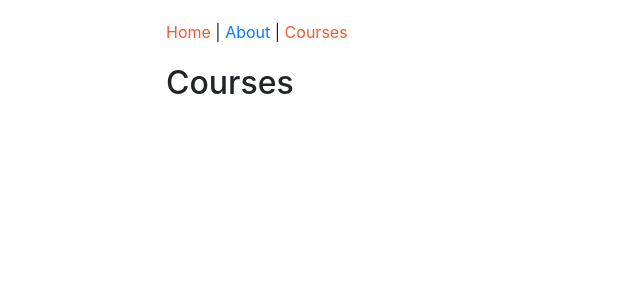
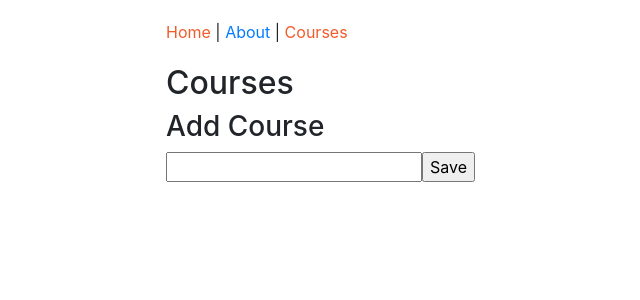
Before and after one commit to 0surface/ReactReduxPrimer, a React app: page /courses in a window 1280 px wide. Shown: the top 300 px of the page, without its empty margins (64-704 px from the left). Built offline with nearby package versions, Linux system fonts and the light colour scheme.

Commit message:
add courses page, basic form submit setup

```diff
--- a/src/components/courses/CoursesPage.js
+++ b/src/components/courses/CoursesPage.js
@@ -1,8 +1,37 @@
 import React from "react";
 
 class CoursesPage extends React.Component {
+  state = {
+    course: {
+      title: "",
+    },
+  };
+
+  //Arrow functions inherit the binding context of their enclosing scope.
+  handleChange = (event) => {
+    const course = { ...this.state.course, title: event.target.value };
+    //this.setState({ course }); /* Object short hand syntax, b/c both names match*/
+    this.setState({ course: course });
+  };
+
+  handleSubmit = (event) => {
+    event.preventDefault();
+    alert(this.state.course.title);
+  };
+
   render() {
-    return <h2>Courses</h2>;
+    return (
+      <form onSubmit={this.handleSubmit}>
+        <h2>Courses</h2>
+        <h3>Add Course</h3>
+        <input
+          type="text"
+          onChange={this.handleChange}
+          value={this.state.course.title}
+        ></input>
+        <input type="submit" value="Save" />
+      </form>
+    );
   }
 }
 
```
